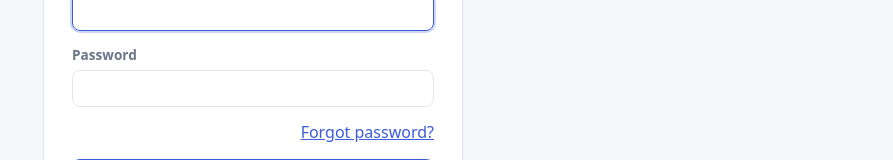
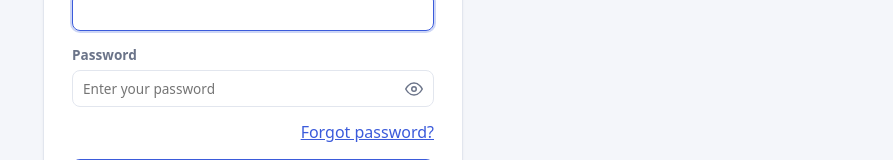
Before and after one commit to ShadowV3N0M/Employee_Frontend, a React (Vite) app: page /login in a window 1280 px wide. Shown: the part 249-409 px from the top of the page, without its empty margins (387-1280 px from the left). Built offline with nearby package versions, Linux system fonts and the light colour scheme; no server answers.

Commit message:
feat: add password visibility toggle for login and registration forms

```diff
--- a/src/pages/Login.jsx
+++ b/src/pages/Login.jsx
@@ -15,6 +15,7 @@ export default function Login() {
   // Front Form State (Login)
   const [loginUsername, setLoginUsername] = useState("");
   const [loginPassword, setLoginPassword] = useState("");
+  const [showLoginPassword, setShowLoginPassword] = useState(false);
   const [loginError, setLoginError] = useState("");
   const [loginBusy, setLoginBusy] = useState(false);
 
@@ -22,6 +23,7 @@ export default function Login() {
   const [regUsername, setRegUsername] = useState("");
   const [regEmail, setRegEmail] = useState("");
   const [regPassword, setRegPassword] = useState("");
+  const [showRegPassword, setShowRegPassword] = useState(false);
   const [forgotUsername, setForgotUsername] = useState("");
   const [backError, setBackError] = useState("");
   const [backNotice, setBackNotice] = useState("");
@@ -80,6 +82,7 @@ export default function Login() {
     if (loginUsername && !regUsername) {
       setRegUsername(loginUsername);
     }
+    setShowRegPassword(false);
     setIsFlipped(true);
   }
 
@@ -96,6 +99,7 @@ export default function Login() {
 
   function flipToLogin() {
     setLoginError("");
+    setShowLoginPassword(false);
     setIsFlipped(false);
   }
 
@@ -137,15 +141,29 @@ export default function Login() {
 
               <label>
                 Password
+                <div className="password-input-wrap">
                   <input
-                  type="password"
+                    type={showLoginPassword ? "text" : "password"}
                     value={loginPassword}
                     onChange={(e) => setLoginPassword(e.target.value)}
                     autoComplete="current-password"
                     required
                     disabled={isFlipped}
                     tabIndex={isFlipped ? -1 : 0}
+                    placeholder="Enter your password"
                   />
+                  <button
+                    type="button"
+                    className="password-toggle-btn"
+                    onClick={() => setShowLoginPassword((prev) => !prev)}
+                    disabled={isFlipped}
+                    tabIndex={isFlipped ? -1 : 0}
+                    aria-label={showLoginPassword ? "Hide password" : "Show password"}
+                    title={showLoginPassword ? "Hide password" : "Show password"}
+                  >
+                    <PasswordToggleIcon visible={showLoginPassword} />
+                  </button>
+                </div>
               </label>
 
               <div style={{ display: "flex", justifyContent: "flex-end" }}>
@@ -238,15 +256,29 @@ export default function Login() {
 
                   <label>
                     Password
+                    <div className="password-input-wrap">
                       <input
-                      type="password"
+                        type={showRegPassword ? "text" : "password"}
                         value={regPassword}
                         onChange={(e) => setRegPassword(e.target.value)}
                         autoComplete="new-password"
                         required
                         disabled={!isFlipped}
                         tabIndex={!isFlipped ? -1 : 0}
+                        placeholder="Choose a password"
                       />
+                      <button
+                        type="button"
+                        className="password-toggle-btn"
+                        onClick={() => setShowRegPassword((prev) => !prev)}
+                        disabled={!isFlipped}
+                        tabIndex={!isFlipped ? -1 : 0}
+                        aria-label={showRegPassword ? "Hide password" : "Show password"}
+                        title={showRegPassword ? "Hide password" : "Show password"}
+                      >
+                        <PasswordToggleIcon visible={showRegPassword} />
+                      </button>
+                    </div>
                   </label>
 
                   <button
@@ -329,3 +361,40 @@ export default function Login() {
     </div>
   );
 }
+
+function PasswordToggleIcon({ visible }) {
+  if (visible) {
+    return (
+      <svg
+        width="18"
+        height="18"
+        viewBox="0 0 24 24"
+        fill="none"
+        stroke="currentColor"
+        strokeWidth="2"
+        strokeLinecap="round"
+        strokeLinejoin="round"
+        aria-hidden="true"
+      >
+        <path d="M17.94 17.94A10.07 10.07 0 0 1 12 20c-7 0-11-8-11-8a18.45 18.45 0 0 1 5.06-5.94M9.9 4.24A9.12 9.12 0 0 1 12 4c7 0 11 8 11 8a18.5 18.5 0 0 1-2.16 3.19m-6.72-1.07a3 3 0 1 1-4.24-4.24" />
+        <line x1="1" y1="1" x2="23" y2="23" />
+      </svg>
+    );
+  }
+  return (
+    <svg
+      width="18"
+      height="18"
+      viewBox="0 0 24 24"
+      fill="none"
+      stroke="currentColor"
+      strokeWidth="2"
+      strokeLinecap="round"
+      strokeLinejoin="round"
+      aria-hidden="true"
+    >
+      <path d="M1 12s4-8 11-8 11 8 11 8-4 8-11 8-11-8-11-8z" />
+      <circle cx="12" cy="12" r="3" />
+    </svg>
+  );
+}
--- a/src/styles.css
+++ b/src/styles.css
@@ -926,6 +926,66 @@ input, select {
   transition: border-color 0.15s ease, background-color 0.2s ease, color 0.2s ease;
 }
 input:focus, select:focus { outline: 2px solid var(--focus-ring); border-color: var(--primary); }
+
+/* Password input with show/hide toggle */
+.password-input-wrap {
+  position: relative;
+  display: flex;
+  align-items: center;
+  width: 100%;
+}
+
+.password-input-wrap input {
+  width: 100%;
+  padding-right: 40px;
+  box-sizing: border-box;
+}
+
+.password-toggle-btn {
+  position: absolute;
+  right: 6px;
+  top: 50%;
+  transform: translateY(-50%);
+  display: inline-flex;
+  align-items: center;
+  justify-content: center;
+  width: 28px;
+  height: 28px;
+  padding: 0;
+  margin: 0;
+  background: transparent;
+  border: none;
+  border-radius: 6px;
+  color: var(--muted);
+  cursor: pointer;
+  transition: color 0.15s ease, background-color 0.15s ease, transform 0.1s ease;
+  z-index: 2;
+  user-select: none;
+}
+
+.password-toggle-btn:hover:not(:disabled) {
+  color: var(--primary);
+  background: var(--primary-light);
+}
+
+.password-toggle-btn:active:not(:disabled) {
+  transform: translateY(-50%) scale(0.95);
+}
+
+.password-toggle-btn:focus-visible {
+  outline: 2px solid var(--focus-ring);
+  color: var(--primary);
+}
+
+.password-toggle-btn:disabled {
+  opacity: 0.4;
+  cursor: not-allowed;
+}
+
+.password-toggle-btn svg {
+  display: block;
+  pointer-events: none;
+}
 .form-grid { display: grid; grid-template-columns: 1fr 1fr; gap: 14px; }
 .span-2 { grid-column: span 2; }
 .stack { display: flex; flex-direction: column; gap: 14px; }
```
Also changed, not shown: 1 other file (tests, documents, lock files or other folders). Lines whose indentation alone changed are shown as unchanged.
